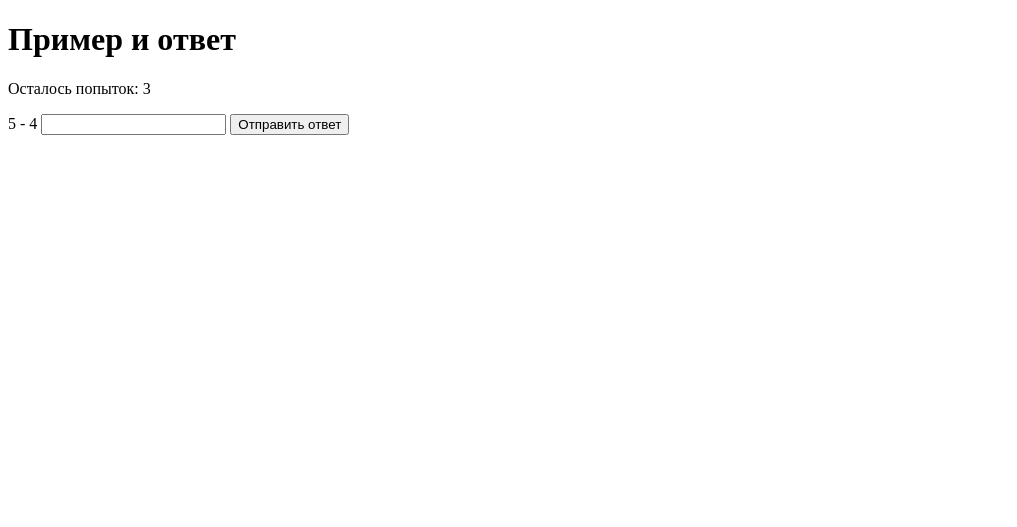
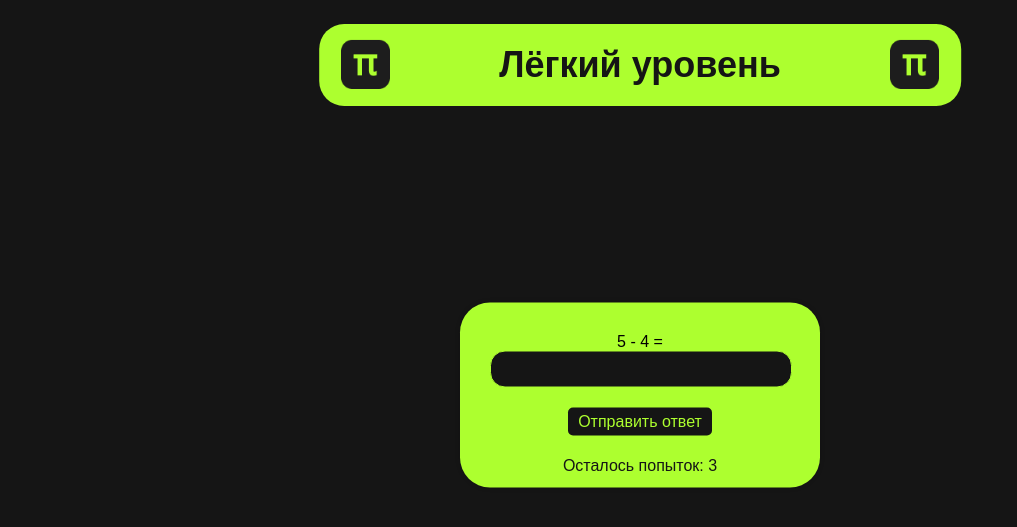
Before and after one commit to xlX-Xlx/hakaton_cube_2024, a Flask app: page /test_easy in a window 1280 px wide. Shown: the top 527 px of the page, without its empty margins (0-1017 px from the left). Run offline with Flask 3, Linux system fonts and the light colour scheme; a user stored in the database is signed in.

Commit message:
Add files via upload

```diff
--- a/server.py
+++ b/server.py
@@ -130,6 +130,7 @@ def profile():
 @app.route('/person_panel')
 def person_panel():
     if 'username' in session:
+        session['attempts'] = 3
         return render_template('person_panel.html')
     else:
         flash("Пожалуйста, войдите в систему, чтобы получить доступ к пользователю", 'error')
@@ -140,39 +141,60 @@ def person_panel():
 def test_easy():
     if 'username' in session:
         if 'attempts' not in session:
-            session['attempts'] = 3  # Устанавливаем количество попыток
+            session['attempts'] = 3
+        else:
+            attempts = session.get('attempts')
+            if attempts == 0:
+                flash("У вас закончились попытки. Попробуйте еще раз!", 'error')
+                return redirect(url_for('person_panel'))
+
         example = alg.Generate.simple_examples(self=None)
-        session['example'] = example
-        return render_template('test_easy.html', example=example, attempts=session['attempts'])
+        if example:
+            session['example'] = example
+            return render_template('test_easy.html', example=example, attempts=session['attempts'])
+        else:
+            flash("Ошибка: Не удалось получить пример", 'error')
+            return redirect(url_for('index'))
     else:
         flash("Пожалуйста, войдите в систему, чтобы получить доступ к тесту", 'error')
         return redirect(url_for('index'))
+
 
 
 @app.route('/submit', methods=['POST'])
 def submit():
     if request.method == 'POST':
         example = session.get('example')
-        answer = request.form['answer']
+
+        if 'answer' in request.form:
+            answer = request.form['answer']
+        else:
+            flash("Ошибка: Нет ответа в запросе", 'error')
+            return redirect(url_for('test_easy'))
+
         correct_answer = example[1]
+        attempts = session.get('attempts', 3)
+
         if int(answer) == int(correct_answer):
             print("Получен правильный ответ:", answer)
-            # Получаем имя пользователя из сессии
             username = session.get('username')
-            # Увеличиваем рейтинг пользователя на 1
             conn = sqlite3.connect('users.db')
             cursor = conn.cursor()
             cursor.execute("UPDATE users SET rating = rating + 1 WHERE username = ?", (username,))
             conn.commit()
             conn.close()
             print("Рейтинг пользователя увеличен.")
-            return "Ответ верный!"
+            return render_template('check.html')
         else:
-            session['attempts'] -= 1
+            attempts -= 1
+            session['attempts'] = attempts
             print("Получен неправильный ответ:", answer)
-            print("Осталось попыток:", session['attempts'])
+            print("Осталось попыток:", attempts)
+            flash("Неверный ответ. Осталось попыток: {}".format(attempts), 'error')
             return redirect(url_for('test_easy'))
+
     return "Что-то пошло не так!"
+
 
 
 @app.route('/test_normal')
--- /dev/null
+++ b/static/css/style_test_easy.css
@@ -0,0 +1,93 @@
+body {
+    margin: 0;
+    padding: 0;
+    background-color: #151515;
+    font-family: 'Montserrat', sans-serif;
+    position: relative;
+}
+
+h1 {
+    position: absolute;
+    top: calc(50% + 65px);
+    left: 50%;
+    transform: translate(-50%, -50%);
+    background-color: #ADFF2F;
+    color: #151515;
+    font-weight: bold;
+    white-space: nowrap;
+    text-align: center;
+    font-size: 2.25em;
+    padding: 20px;
+    margin: 0;
+    border-radius: 25px;
+    width: 47%;
+}
+
+.top-left,
+.top-right {
+    position: absolute;
+    z-index: 1000;
+    background: none;
+    border: none;
+    padding: 0;
+}
+
+.top-left {
+    top: calc(50% + 33px);
+    left: 26%;
+}
+
+.top-right {
+    top: calc(50% + 33px);
+    right: 26%;
+}
+
+.small-img {
+    width: 75%;
+    height: auto;
+}
+
+form {
+    position: absolute;
+    top: calc(50% + 375px);
+    left: 50%;
+    transform: translate(-50%, -50%);
+    text-align: center;
+    padding: 30px;
+    background-color: #ADFF2F;
+    border-radius: 30px;
+    box-shadow: 0 0 5px rgba(0, 0, 0, 0.2);
+    width: 300px;
+    height: 125px;
+    margin: 20px auto;
+}
+
+input {
+    width: calc(100% - 20px);
+    padding: 10px;
+    margin-bottom: 20px;
+    color: #ADFF2F;
+    background-color: #151515;
+    border: 1px solid #ADFF2F;
+    border-radius: 15px;
+}
+
+p {
+    position: absolute;
+    top: calc(50% + 450px);
+    left: 50%;
+    transform: translate(-50%, -50%);
+    color: #151515;
+    z-index: 1000;
+}
+
+button {
+    padding: 5px 10px;
+    border: none;
+    border-radius: 5px;
+    background-color: #151515;
+    font-size: 1em;
+    color: #ADFF2F;
+    text-decoration: none;
+    cursor: pointer;
+}
--- a/templates/test_easy.html
+++ b/templates/test_easy.html
@@ -3,13 +3,23 @@
 <head>
     <meta charset="UTF-8">
     <meta name="viewport" content="width=device-width, initial-scale=1.0">
-    <title>Пример и ответ</title>
+    <title>BRAINBYTE: примеры начального уровня</title>
+    <link rel="stylesheet" href="{{ url_for('static', filename='css/style_test_easy.css') }}">
 </head>
 <body>
-    <h1>Пример и ответ</h1>
+    <h1>Лёгкий уровень</h1>
+
+    <button type="submit" class="top-left">
+        <img src="{{ url_for('static', filename='img/button_logo.png') }}" alt="Кнопка с изображением" class="small-img">
+    </button>
+
+    <button type="submit" class="top-right">
+        <img src="{{ url_for('static', filename='img/button_logo.png') }}" alt="Кнопка с изображением" class="small-img">
+    </button>
+
     <p>Осталось попыток: {{ attempts }}</p>
     <form action="/submit" method="post">
-        <label>{{ example[0] }}</label>
+        <label>{{ example[0] }} =</label>
         <input type="text" name="answer" required>
         <button type="submit">Отправить ответ</button>
     </form>
```
Also changed, not shown: static/css/style_check.css (added, +74 -0 lines), templates/check.html (added, +25 -0 lines), static/avatars/microPenis.jpg (added), users.db.
